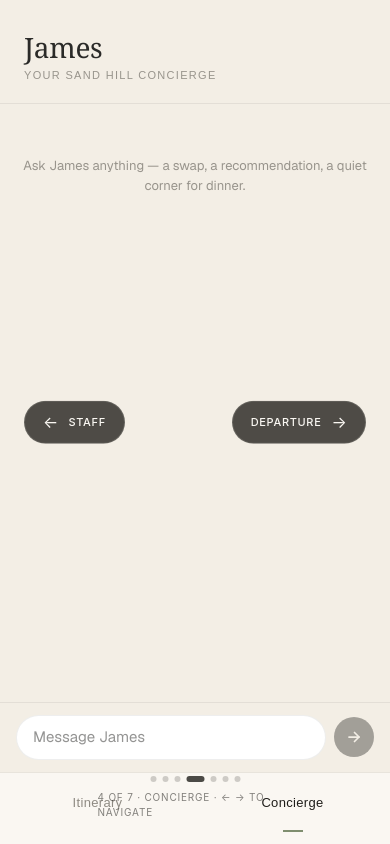
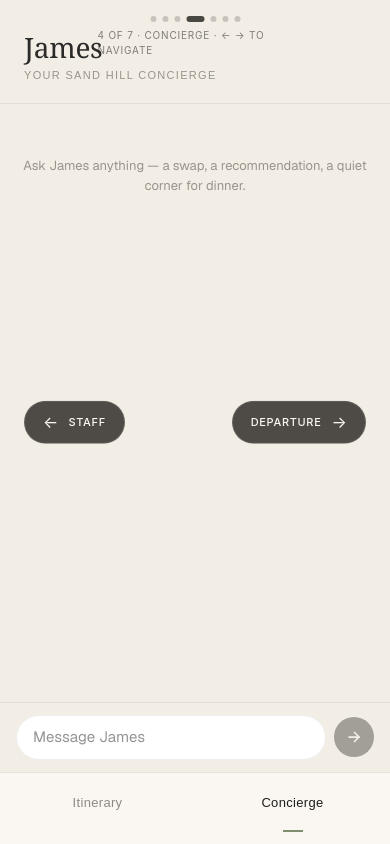
Before and after one commit to potable-anarchy/sand-hill-hackathon-the-passport, a Next.js app: page /passport/concierge in a window 390 px wide. Built offline with nearby package versions, Linux system fonts and the light colour scheme.

Commit message:
Move DemoNav step indicator to top — was colliding with phone-frame

```diff
--- a/src/components/DemoNav.tsx
+++ b/src/components/DemoNav.tsx
@@ -148,14 +148,14 @@ const labelStyle: React.CSSProperties = {
 
 const indicatorStyle: React.CSSProperties = {
   position: "fixed",
-  bottom: 24,
+  top: 16,
   left: "50%",
   transform: "translateX(-50%)",
   zIndex: 100,
   display: "flex",
   flexDirection: "column",
   alignItems: "center",
-  gap: 8,
+  gap: 6,
   fontFamily: "Inter, system-ui, -apple-system, sans-serif",
 };
 
```
